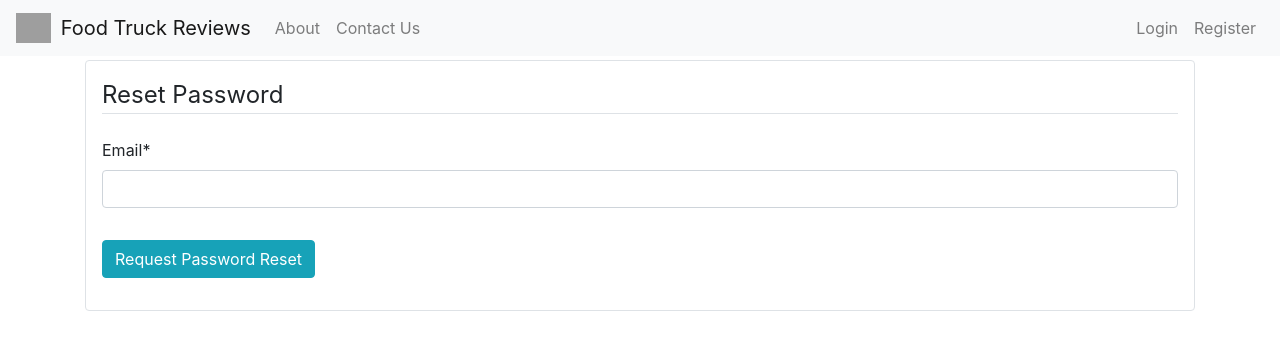
After one commit to fourmattunderscore/foodtruckreviews, a Django app: page /password-reset/ in a window 1280 px wide. The commit adds this page. Shown: the top 350 px of the page. Run offline with Django 3.2, Linux system fonts and the light colour scheme; some libraries are stand-ins or nearby versions; grey boxes are pictures that could not be loaded.

Commit message:
Users can now reset passwords

```diff
--- a/assets/css/main.css
+++ b/assets/css/main.css
@@ -1,3 +1,4 @@
+/* Review Grid */
 #reviewGrid {
   display: -ms-grid;
   display: grid;
--- a/assets/css/main.scss
+++ b/assets/css/main.scss
@@ -1 +1,2 @@
-@import "./scss/reviewGrid"
+/* Review Grid */
+@import "./scss/reviewGrid";
--- a/foodtruckreviews/urls.py
+++ b/foodtruckreviews/urls.py
@@ -12,6 +12,15 @@ urlpatterns = [
     #path('account/<str:username>', user_views.ClassView.as_view, name="user-account"), <-- Attemp to turn into class based view
     path('login/', auth_views.LoginView.as_view(template_name='users/login.html'), name="user-login"),
     path('logout/', auth_views.LogoutView.as_view(template_name='users/logout.html'), name="user-logout"),
+    path('password-reset/', auth_views.PasswordResetView.as_view(
+        template_name='users/password_reset/password_reset.html',
+        html_email_template_name='users/password_reset/password_reset_email.html',
+        subject_template_name='users/password_reset/password_reset_email_subject.txt'
+        ),
+        name="password_reset"),
+    path('password-reset/sent/', auth_views.PasswordResetDoneView.as_view(template_name='users/password_reset/password_reset_sent.html'), name="password_reset_done"),
+    path('password-reset/confirm/<uidb64>/<token>', auth_views.PasswordResetConfirmView.as_view(template_name='users/password_reset/password_reset_confirm.html'), name="password_reset_confirm"),
+    path('password-reset/complete/', auth_views.PasswordResetCompleteView.as_view(template_name='users/password_reset/password_reset_complete.html'), name="password_reset_complete"),
     path('', include('truckReviews.urls'))
 ]
 
--- a/users/templates/users/login.html
+++ b/users/templates/users/login.html
@@ -10,6 +10,9 @@
             </fieldset>
             <div class="form-group">
                 <button class="btn btn-info" type="Submit">Login</button>
+                <small class="ml-2 align-self-end">
+                    <a href="{% url 'password_reset' %}">Forgot your password?</a>
+                </small>
             </div>
         </form>
         <div class="border-top pt-3">
--- /dev/null
+++ b/users/templates/users/password_reset/password_reset.html
@@ -0,0 +1,16 @@
+{% extends "truckReviews/base.html" %}
+{% load crispy_forms_tags %}
+{% block content %}
+    <div class="content-section border rounded p-3 mt-1">
+        <form method="POST">
+            {% csrf_token %}
+            <fieldset class="form-group">
+                <legend class="border-bottom mb-4">Reset Password</legend>
+                {{ form|crispy }}
+            </fieldset>
+            <div class="form-group">
+                <button class="btn btn-info" type="Submit">Request Password Reset</button>
+            </div>
+        </form>
+    </div>
+{% endblock content %}
--- /dev/null
+++ b/users/templates/users/password_reset/password_reset_email_subject.txt
@@ -0,0 +1,3 @@
+{% load i18n %}{% autoescape off %}
+{% blocktrans %}Password Reset for {{ site_name }}{% endblocktrans %}
+{% endautoescape %}
```
Also changed, not shown: foodtruckreviews/settings.py (+8 -1 lines), users/templates/users/password_reset/password_reset_complete.html (added, +7 -0 lines), users/templates/users/password_reset/password_reset_confirm.html (added, +16 -0 lines), users/templates/users/password_reset/password_reset_email.html (added, +25 -0 lines), users/templates/users/password_reset/password_reset_sent.html (added, +11 -0 lines), db.sqlite3, 1 other file.
